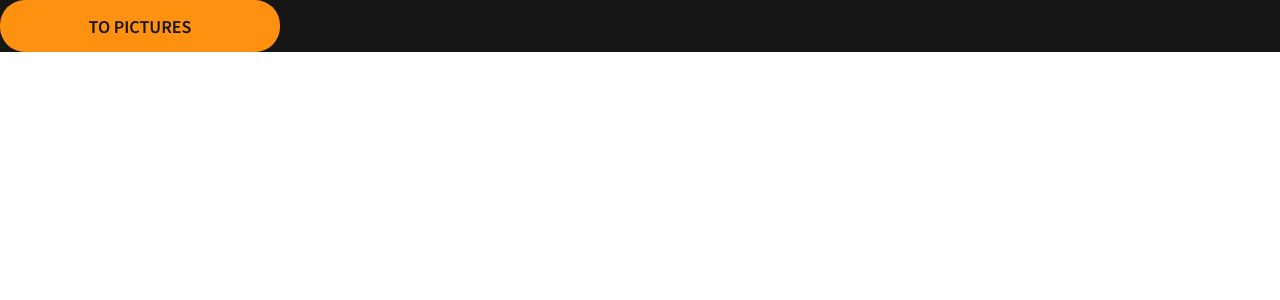
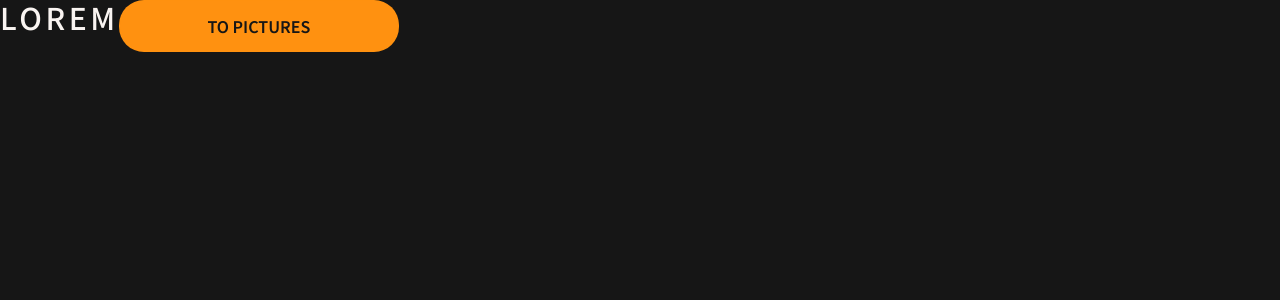
Before and after one commit to Sanvinganza/gallery, a React (Create React App) app: page / in a window 1280 px wide. Shown: the top 300 px of the page. Built offline with nearby package versions, Linux system fonts and the light colour scheme.

Commit message:
added htag and ing login

```diff
--- a/src/App.tsx
+++ b/src/App.tsx
@@ -1,8 +1,10 @@
 import { Button } from "./components/Button/Button";
+import { HTag } from "./components/HTag/HTag";
 
 function App() {
   return (
     <>
+      <HTag tag="h1">Lorem</HTag>
       <Button apperance="primary">to pictures</Button>
     </>
   );
--- /dev/null
+++ b/src/components/HTag/HTag.module.css
@@ -0,0 +1,20 @@
+.h1 {
+  font-weight: 500;
+  font-size: 30px;
+  line-height: 35px;
+  margin: 0;
+}
+
+.h2 {
+  font-weight: 500;
+  font-size: 16px;
+  line-height: 30px;
+  margin: 0;
+}
+
+.h3 {
+  font-weight: 600;
+  font-size: 14px;
+  line-height: 27px;
+  margin: 0;
+}
--- /dev/null
+++ b/src/components/HTag/HTag.tsx
@@ -0,0 +1,36 @@
+import * as React from "react";
+import styles from "./HTag.module.css";
+
+export interface IHTagProps
+  extends React.DetailedHTMLProps<
+    React.HTMLAttributes<HTMLHeadingElement>,
+    HTMLHeadingElement
+  > {
+  tag: "h1" | "h2" | "h3";
+  children: React.ReactNode;
+}
+
+export function HTag({ tag, children, ...props }: IHTagProps): JSX.Element {
+  switch (tag) {
+    case "h1":
+      return (
+        <h1 className={styles.h1} {...props}>
+          {children}
+        </h1>
+      );
+    case "h2":
+      return (
+        <h2 className={styles.h2} {...props}>
+          {children}
+        </h2>
+      );
+    case "h3":
+      return (
+        <h3 className={styles.h3} {...props}>
+          {children}
+        </h3>
+      );
+    default:
+      return <></>;
+  }
+}
--- a/src/index.css
+++ b/src/index.css
@@ -26,9 +26,16 @@
   text-align: left;
 }
 
+html {
+  background-color: var(--black);
+}
+
 #root {
+  display: flex;
+  flex-direction: row;
+
   max-width: 1440px;
-  background-color: var(--black);
+  color: var(--light);
   height: 100%;
 }
 
```
Also changed, not shown: src/components/Input/Input.tsx (added, +14 -0 lines), src/components/SignIn/SignIn.tsx (added, +21 -0 lines), src/components/Input/Input.module.css (added), src/images/bg_desktop.png (added).
